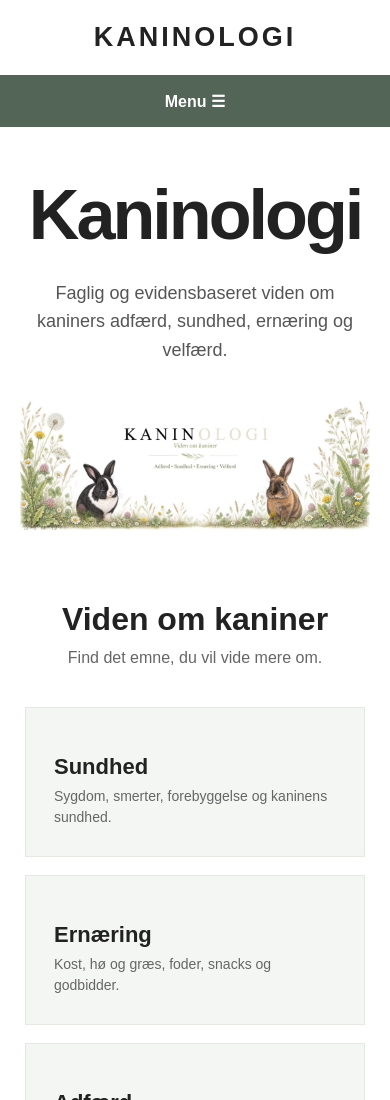
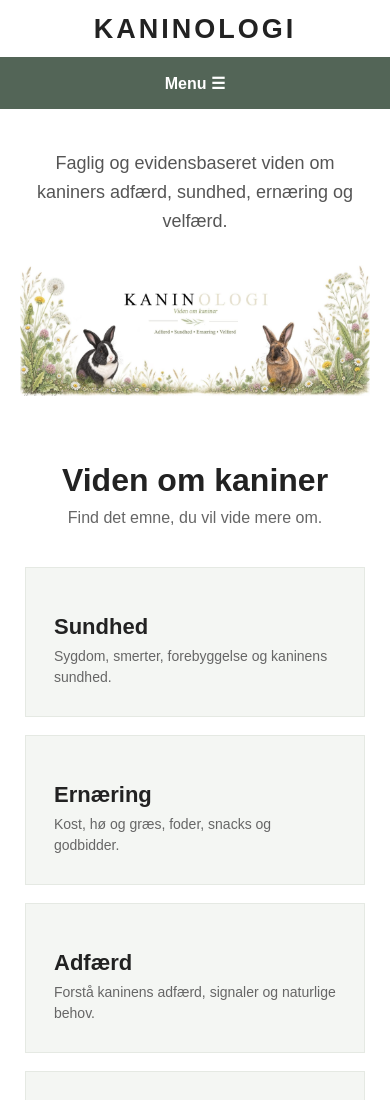
Before and after one commit to Kaninologi/Kaninologi, a plain HTML site: page index.html in a window 390 px wide. Shown: the top 1100 px of the page. Drawn offline with Linux system fonts and the light colour scheme.

Commit message:
Update index.html

```diff
--- a/index.html
+++ b/index.html
@@ -28,7 +28,7 @@
     .top {
       background: #ffffff;
       text-align: center;
-      padding: 28px 20px 24px;
+      padding: 16px 20px 14px;
     }
 
     .logo {
@@ -90,7 +90,7 @@
       display: flex;
       align-items: center;
       justify-content: center;
-      padding: 75px 24px 100px;
+      padding: 50px 24px 80px;
       text-align: center;
       background: #ffffff;
     }
@@ -100,17 +100,9 @@
       width: 100%;
     }
 
-    .hero h1 {
-      margin: 0;
-      font-size: clamp(60px, 12vw, 115px);
-      line-height: .95;
-      letter-spacing: -4px;
-      font-weight: 700;
-    }
-
     .tagline {
       max-width: 720px;
-      margin: 30px auto 0;
+      margin: 0 auto;
       font-size: 20px;
       line-height: 1.6;
       color: #555555;
@@ -119,7 +111,7 @@
     .hero-image-container {
       width: 100%;
       max-width: 760px;
-      margin: 45px auto 0;
+      margin: 40px auto 0;
     }
 
     .hero-image {
@@ -201,7 +193,7 @@
     @media (max-width: 850px) {
 
       .top {
-        padding: 22px 20px;
+        padding: 14px 20px 12px;
       }
 
       .logo {
@@ -231,12 +223,7 @@
       }
 
       .hero {
-        padding: 55px 20px 70px;
-      }
-
-      .hero h1 {
-        font-size: clamp(55px, 18vw, 85px);
-        letter-spacing: -3px;
+        padding: 40px 20px 65px;
       }
 
       .tagline {
@@ -244,7 +231,7 @@
       }
 
       .hero-image-container {
-        margin-top: 35px;
+        margin-top: 30px;
       }
 
       .category-grid {
@@ -293,8 +280,6 @@
   <section class="hero">
 
     <div class="hero-content">
-
-      <h1>Kaninologi</h1>
 
       <p class="tagline">
         Faglig og evidensbaseret viden om kaniners adfærd, sundhed, ernæring og velfærd.
```
